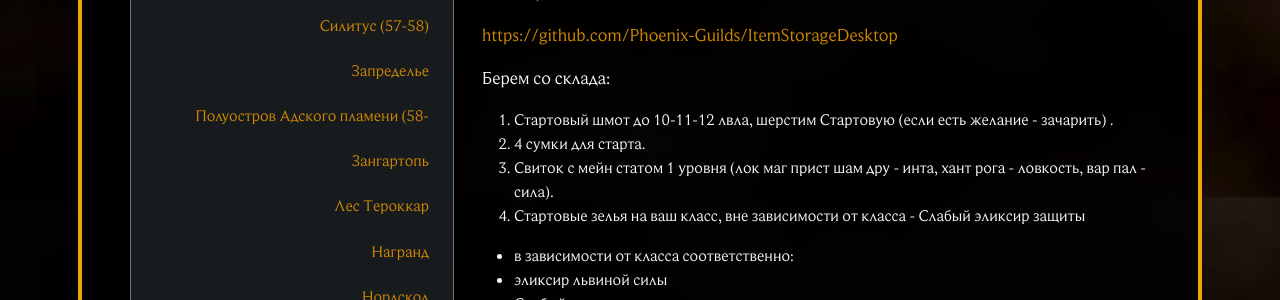
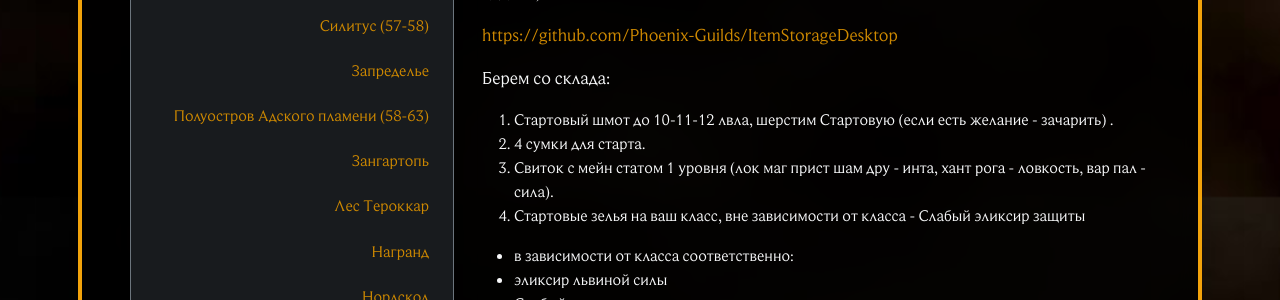
Before and after one commit to Phoenix-Guilds/phoenix-guilds.github.io, a Jekyll site: the page built from _guides/gayd-po-prokachke-hk-ot-silmy.md, in a window 1280 px wide. Shown: the part 2323-2623 px from the top of the page. Built offline with Jekyll 4.4.1, drawn with Linux system fonts in a browser that asks for light colours; nearby versions of some CDN libraries; library files that are not in the unit come from our copies.

Commit message:
Update Гайды “gayd-po-prokachke-hk-ot-silmy”

```diff
--- a/_guides/gayd-po-prokachke-hk-ot-silmy.md
+++ b/_guides/gayd-po-prokachke-hk-ot-silmy.md
@@ -1524,7 +1524,7 @@ description: |-
 
 Поехали в Запределье
 
-### Полуостров Адского пламени (58-
+### Полуостров Адского пламени (58-63)
 
 И вот, мы прибыли в Запределье!!! УРАААА!!!! Красиво, слов нет. Сдаём квест, берем
 
```
